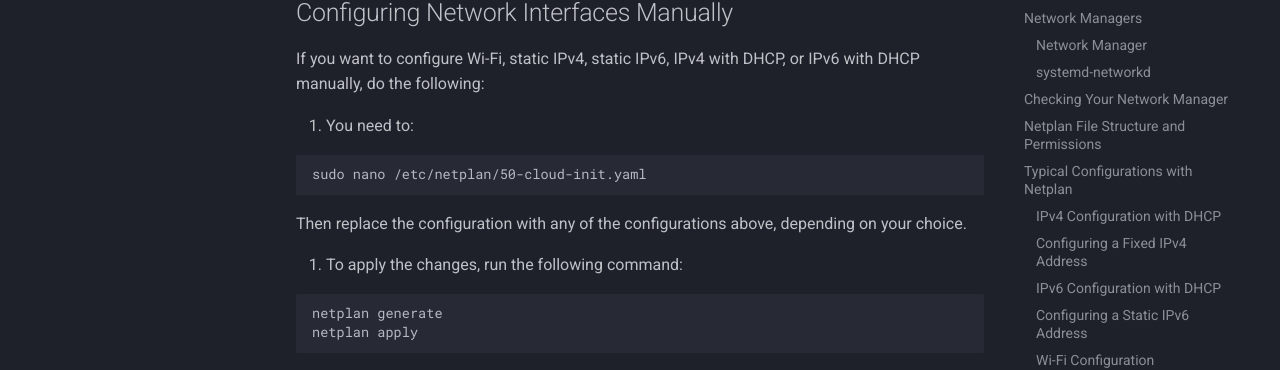
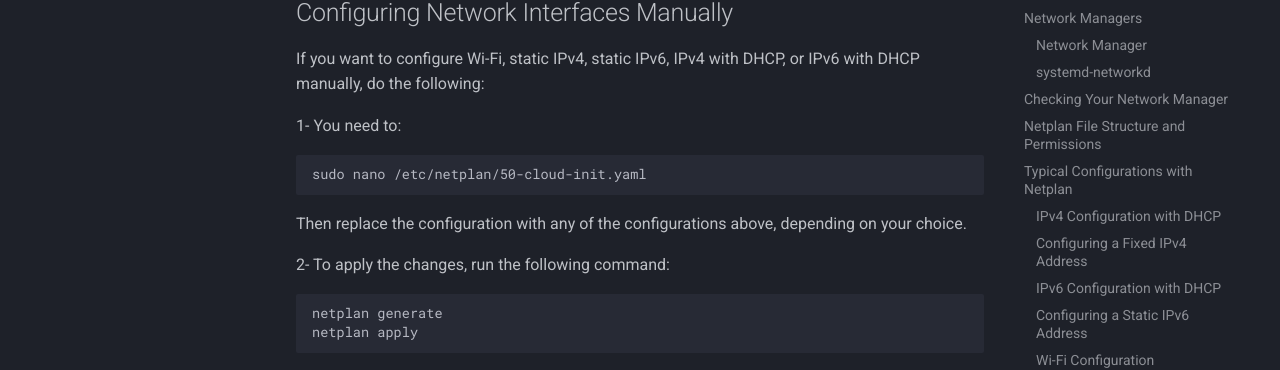
Before and after one commit to ADORSYS-GIS/openstack, an MkDocs documentation site: the page built from docs/netplan_doc.md, in a window 1280 px wide and 900 px high, scrolled down 5544 px. Shown: the part 144-514 px from the top of the window. Built offline with MkDocs 1.6.1 and Material for MkDocs 9.7.7, drawn with Linux system fonts in a browser that asks for light colours; comment, search, counter and statistics services are not loaded.

````diff
--- a/docs/netplan_doc.md
+++ b/docs/netplan_doc.md
@@ -232,10 +232,10 @@ In this example:
 
 ## Checking Network Connectivity
 
-If you have followed the Ubuntu server installation documentation, then there is no
-need to configure the network interface for Wi-Fi or ethernet manually, because it
-was surely configured during the installation of Ubuntu server. You may use the
-following command to ensure that network connection is well configured:
+If you have followed the Ubuntu server installation documentation, then there is
+no need to configure the network interface for Wi-Fi or ethernet manually,
+because it was surely configured during the installation of Ubuntu server. You may
+use the following command to ensure that network connection is well configured:
 
 ```sh
 cat /etc/netplan/50-cloud-init.yaml
@@ -263,7 +263,7 @@ domain names to IP addresses and you are connected to the internet.
 If you want to configure Wi-Fi, static IPv4, static IPv6, IPv4 with DHCP, or
 IPv6 with DHCP manually, do the following:
 
-1. You need to:
+1- You need to:
 
 ```sh
 sudo nano /etc/netplan/50-cloud-init.yaml
@@ -272,7 +272,7 @@ sudo nano /etc/netplan/50-cloud-init.yaml
 Then replace the configuration with any of the configurations above, depending
 on your choice.
 
-2. To apply the changes, run the following command:
+2- To apply the changes, run the following command:
 
 ```sh
 netplan generate
````
